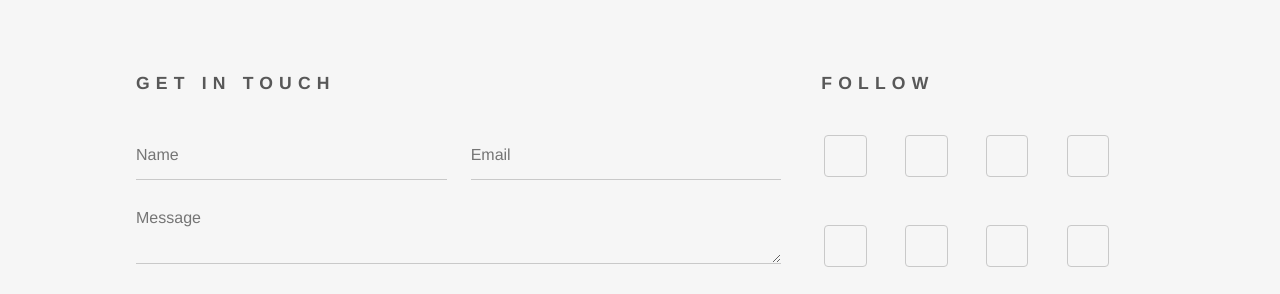
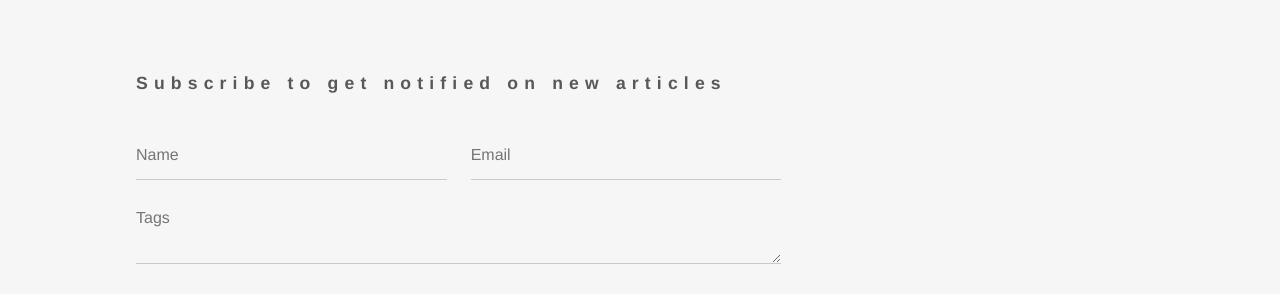
Before and after one commit to NonyeReeta/BlogApp, an Angular app: page / in a window 1280 px wide. Shown: the part 658-952 px from the top of the page. Built offline with nearby package versions, Linux system fonts and the light colour scheme; no server answers.

Commit message:
code refactor

```diff
--- a/src/app/articles/articles.component.html
+++ b/src/app/articles/articles.component.html
@@ -51,7 +51,7 @@
 		<footer id="footer">
 			<div class="inner">
 				<section>
-					<h2>Get in touch</h2>
+					<h2 style="text-transform: none;">Subscribe to get notified on new articles</h2>
 					<form method="post" action="#">
 						<div class="fields">
 							<div class="field half">
@@ -61,7 +61,7 @@
 								<input type="email" name="email" id="email" placeholder="Email" />
 							</div>
 							<div class="field">
-								<textarea name="message" id="message" placeholder="Message"></textarea>
+								<textarea name="tags" id="tags" placeholder="Tags"></textarea>
 							</div>
 						</div>
 						<ul class="actions">
@@ -69,19 +69,7 @@
 						</ul>
 					</form>
 				</section>
-				<section>
-					<h2>Follow</h2>
-					<ul class="icons">
-						<li><a href="#" class="icon brands style2 fa-twitter"><span class="label">Twitter</span></a></li>
-						<li><a href="#" class="icon brands style2 fa-facebook-f"><span class="label">Facebook</span></a></li>
-						<li><a href="#" class="icon brands style2 fa-instagram"><span class="label">Instagram</span></a></li>
-						<li><a href="#" class="icon brands style2 fa-dribbble"><span class="label">Dribbble</span></a></li>
-						<li><a href="#" class="icon brands style2 fa-github"><span class="label">GitHub</span></a></li>
-						<li><a href="#" class="icon brands style2 fa-500px"><span class="label">500px</span></a></li>
-						<li><a href="#" class="icon solid style2 fa-phone"><span class="label">Phone</span></a></li>
-						<li><a href="#" class="icon solid style2 fa-envelope"><span class="label">Email</span></a></li>
-					</ul>
-				</section>
+
 				<ul class="copyright">
 					<li>&copy; Untitled. All rights reserved</li><li>Design: <a href="http://html5up.net">HTML5 UP</a></li>
 				</ul>
```
